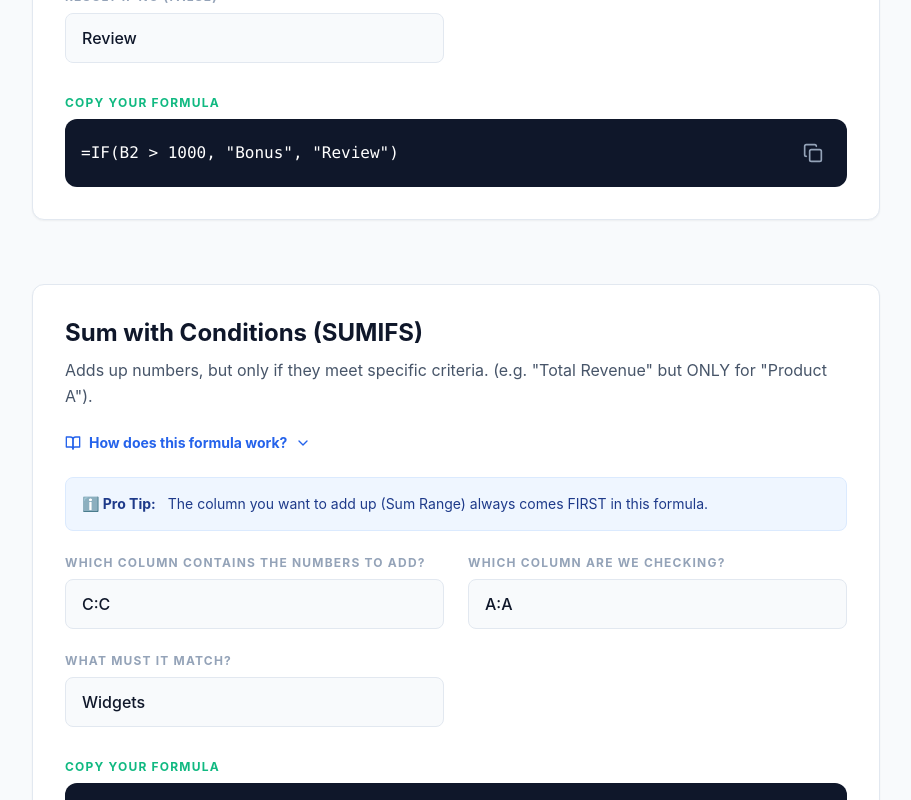
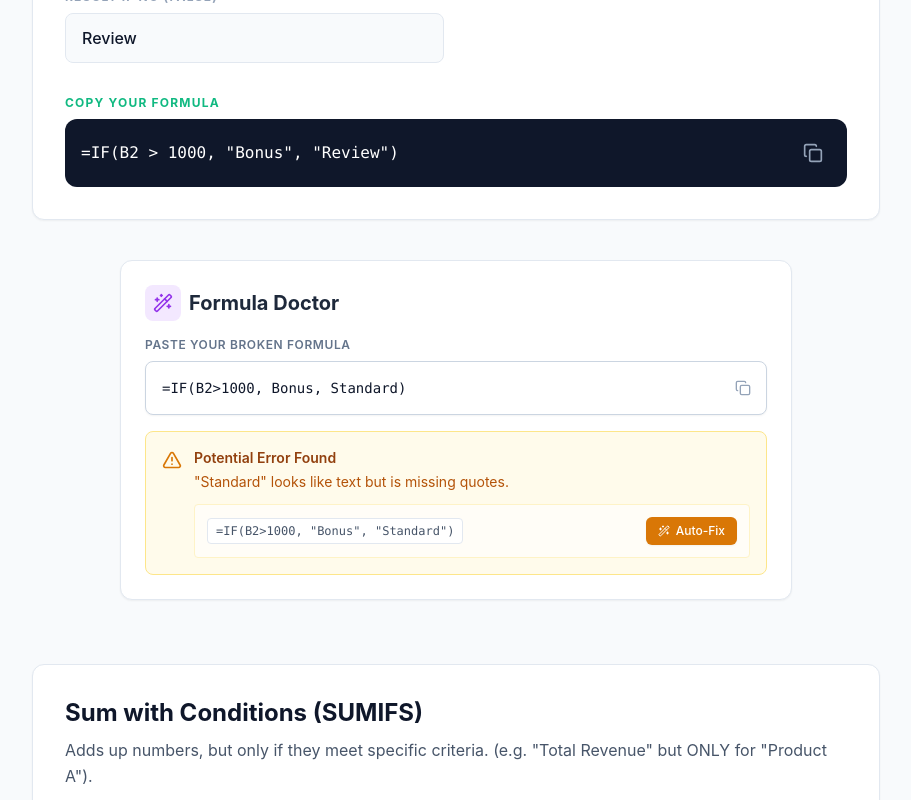
Before and after one commit to sheridan-runs/spreadsheet-school, a React (Vite) app in the folder spreadsheet-school/: page / in a window 1280 px wide. Shown: the part 1766-2566 px from the top of the page, without its empty margins (328-1239 px from the left). Built offline with nearby package versions, Linux system fonts and the light colour scheme.

Commit message:
Update App.tsx

```diff
--- a/spreadsheet-school/src/App.tsx
+++ b/spreadsheet-school/src/App.tsx
@@ -1,6 +1,8 @@
 import { FileSpreadsheet, Menu, X, Github, ChevronRight, ArrowUpRight, Info, BookOpen } from 'lucide-react';
 import { useState, useEffect } from 'react';
 import { FormulaBuilder } from './components/FormulaBuilder';
+// 1. IMPORT THE NEW COMPONENT
+import { FormulaChecker } from './components/FormulaChecker';
 
 function App() {
   const [mobileMenuOpen, setMobileMenuOpen] = useState(false);
@@ -449,6 +451,14 @@ function App() {
                   inputs={formula.inputs}
                   generator={formula.generator}
                 />
+
+                {/* 2. NEW: CONDITIONALLY RENDER THE FORMULA DOCTOR HERE */}
+                {formula.id === 'if-logic' && (
+                  <div className="mt-8">
+                    <FormulaChecker />
+                  </div>
+                )}
+
               </section>
             ))}
           </div>
```
Lines whose indentation alone changed are shown as unchanged.
